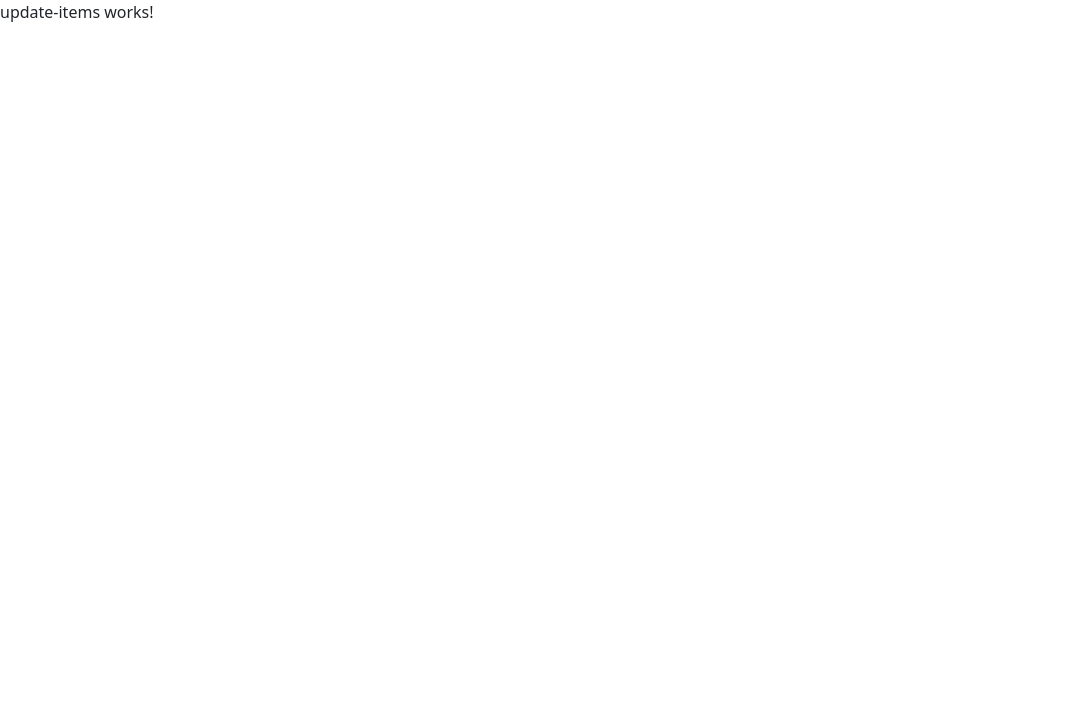
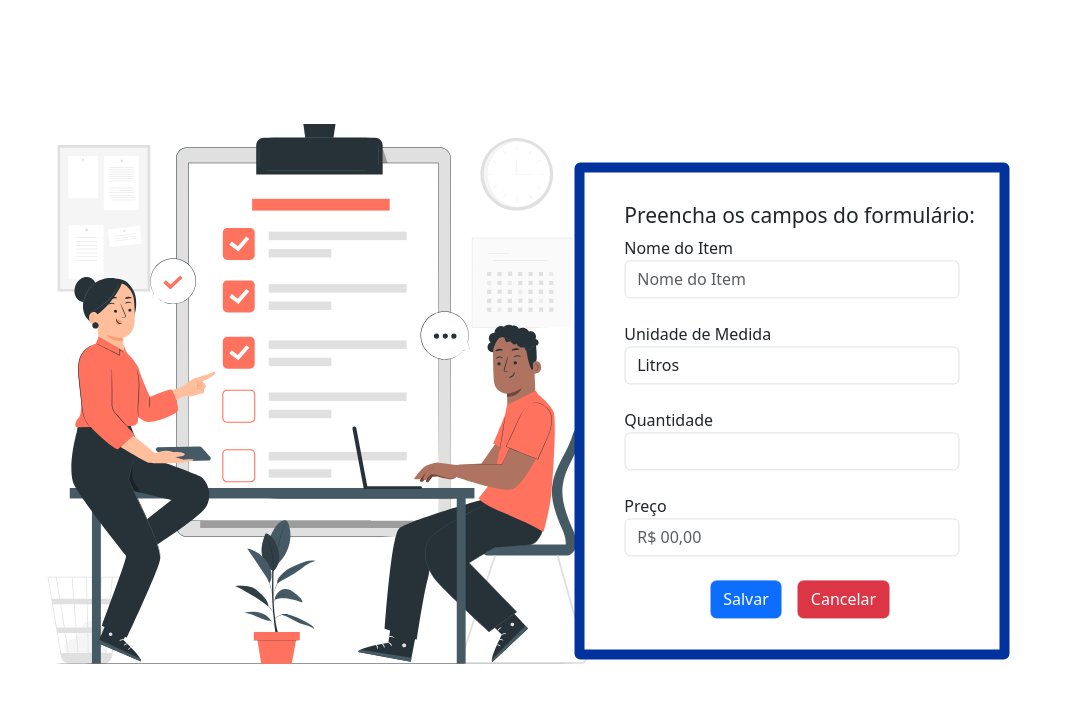
Before and after one commit to bertiGrazi/list_angular, an Angular app in the folder case_angular/: page /updateitem/1 in a window 1280 px wide. Shown: the top 702 px of the page, without its empty margins (0-1072 px from the left). Built offline with nearby package versions, Linux system fonts and the light colour scheme.

Commit message:
creating the update structure

```diff
--- a/case_angular/db.json
+++ b/case_angular/db.json
@@ -1,9 +1,9 @@
 {
   "items": [
     {
-      "id": "6f8e",
-      "nameItem": "Teste",
-      "measure": "Litros",
+      "id": "fae4",
+      "nameItem": "Grazi",
+      "measure": "Quilogramas",
       "quantity": 3,
       "price": 33
     }
--- a/case_angular/src/app/components/update-items/update-items.component.css
+++ b/case_angular/src/app/components/update-items/update-items.component.css
@@ -0,0 +1,18 @@
+.image {
+  width: 600px;
+  margin-top: 85px;
+}
+
+.card {
+  top: 60%;
+  left: 40%;
+  width: 435px;
+  padding: 31px 40px;
+  transform: translate(-50%, -50%);
+  border: 10px solid #02329D;
+}
+
+h5 {
+  width: 600px;
+  font-size: 21px;
+}
--- a/case_angular/src/app/components/update-items/update-items.component.html
+++ b/case_angular/src/app/components/update-items/update-items.component.html
@@ -1 +1,52 @@
-<p>update-items works!</p>
+<!-- image section -->
+<div class="class container-fluid">
+  <div class="class row">
+    <div class="clsss col-sm-5">
+      <div class="class image">
+        <img src="../../../assets/svg/list_image.svg" class="img-fluid">
+      </div>
+    </div>
+    <!-- form section -->
+    <div class="class col-md-6">
+      <div class="class card">
+        <h5>Preencha os campos do formulário:</h5>
+        <div class="row">
+          <form>
+            <!--Nome do Item-->
+            <div class="form-group mb-4">
+              <label for="exampleFormControlInput1">Nome do Item</label>
+              <input type="email" class="form-control" id="exampleFormControlInput1" placeholder="Nome do Item">
+            </div>
+
+            <!--Unidade de Medida-->
+            <div class="form-group mb-4">
+              <label for="exampleFormControlSelect1">Unidade de Medida</label>
+              <select class="form-control" id="exampleFormControlSelect1">
+                <option>Litros</option>
+                <option>Quilogramas</option>
+                <option>Unidade</option>
+              </select>
+            </div>
+
+            <!--Quantidade-->
+            <div class="form-group mb-4">
+              <label for="exampleFormControlInput1">Quantidade</label>
+              <input type="number" class="form-control" id="exampleFormControlInput1" placeholder="">
+            </div>
+
+            <!--Preço-->
+            <div class="form-group mb-4">
+              <label for="exampleFormControlInput1">Preço</label>
+              <input type="number" class="form-control" id="exampleFormControlInput1" placeholder="R$ 00,00">
+            </div>
+
+            <div class="clss text-center">
+              <button type="submit" class="btn btn-primary mx-3">Salvar</button>
+              <button type="submit" class="btn btn-danger" routerLink="/list">Cancelar</button>
+            </div>
+          </form>
+        </div>
+      </div>
+    </div>
+  </div>
+</div>
```
